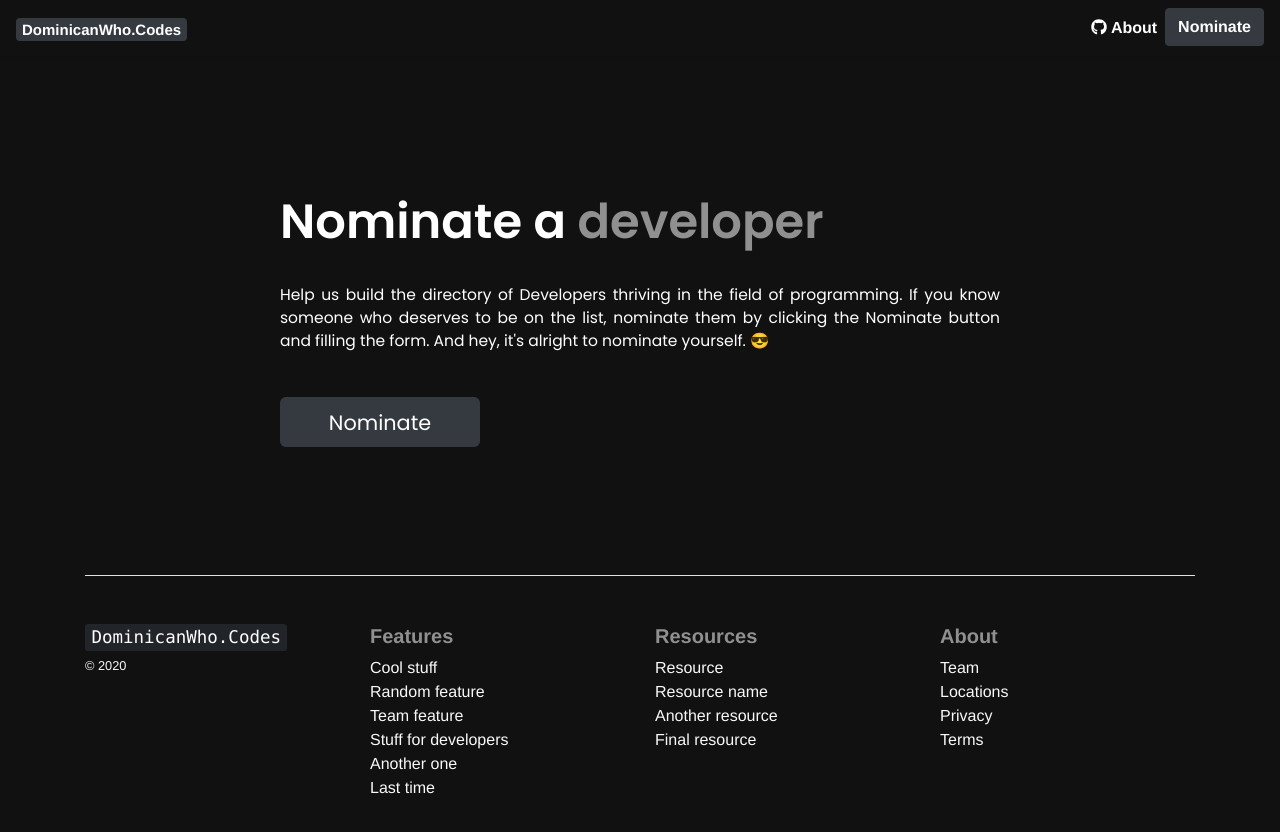
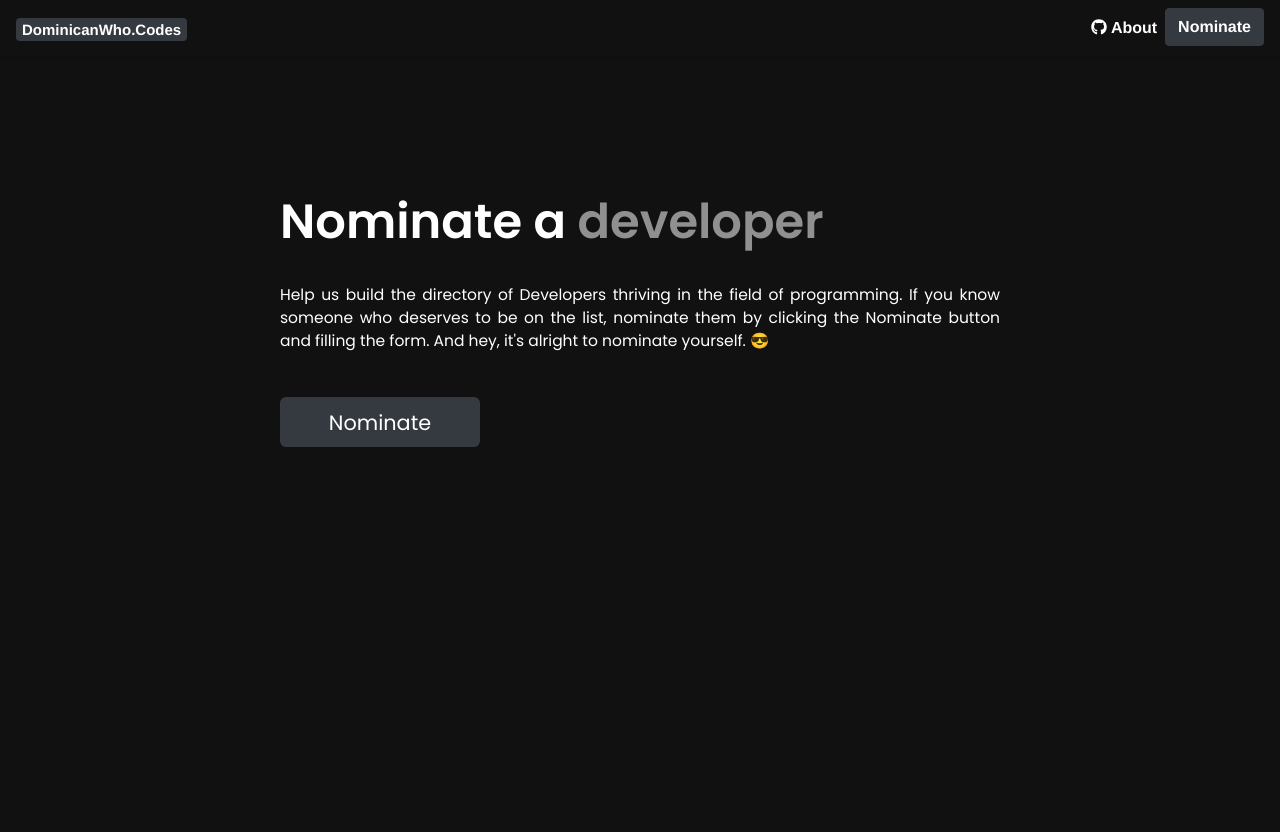
Before and after one commit to VueDominicana/DominicanWhoCodes, a Vue app: page /nominate in a window 1280 px wide. Shown: the top 832 px of the page. After the commit the page ends 800 px from the top, so only its background shows below. Built offline with nearby package versions, Linux system fonts and the light colour scheme; no server answers.

Commit message:
Hide footer component in nominate page

```diff
--- a/src/App.vue
+++ b/src/App.vue
@@ -1,21 +1,21 @@
 <template>
   <div id="app">
-    <Header/>
-    <router-view/>
-    <Footer/>
+    <Header />
+    <router-view />
+    <Footer v-show="$route.path==='/nominate' ? false : true" />
   </div>
 </template>
 
 <script>
-import Header from '@/components/Header'
-import Footer from '@/components/Footer'
+import Header from "@/components/Header";
+import Footer from "@/components/Footer";
 
 export default {
   components: {
     Header,
-        Footer
-    }
-}
+    Footer,
+  },
+};
 </script>
 
 <style lang="scss">
```
Lines whose indentation alone changed are shown as unchanged.
